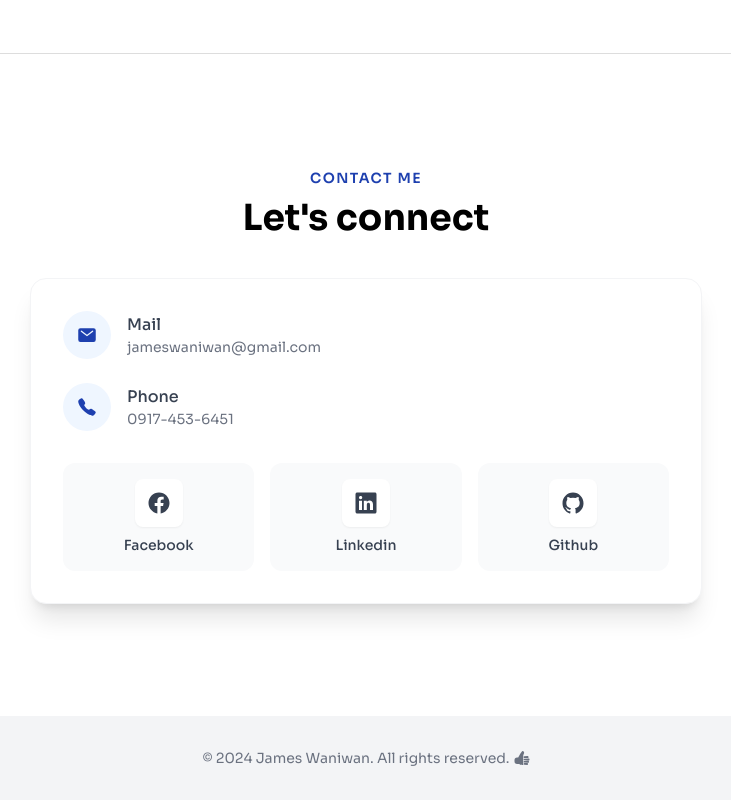
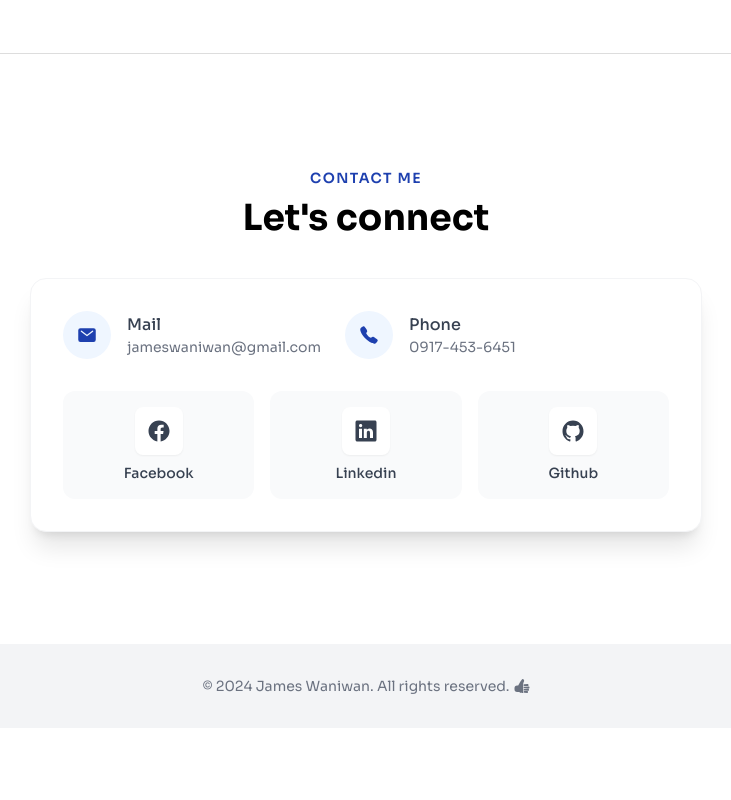
Before and after one commit to jcWani/portfolio, a React (Vite) app: page / in a window 1280 px wide. Shown: the part 5723-6523 px from the top of the page, without its empty margins (274-1005 px from the left). After the commit the page ends 6451 px from the top, so only its background shows below. Built offline with nearby package versions, Linux system fonts and the light colour scheme.

Commit message:
Update contact

```diff
--- a/src/sections/Contact.jsx
+++ b/src/sections/Contact.jsx
@@ -23,7 +23,7 @@
           <div className="relative rounded-2xl border border-gray-100 bg-white p-4 shadow-xl sm:p-8 dark:border-[#112240]/90 dark:bg-[#112240]">
             <div className="grid items-center gap-8">
               {/* Main Contact */}
-              <div className="flex flex-col gap-6 min-[520px]:flex-row">
+              <div className="min-[520px]:flex-row flex flex-col gap-6">
                 {contacts.map((contact) => (
                   <a
                     key={contact.link}
--- a/tailwind.config.js
+++ b/tailwind.config.js
@@ -32,10 +32,6 @@
         "8xl": "88rem",
         xxs: "10rem",
       },
-
-      screens: {
-        xs: "22rem",
-      },
     },
   },
   plugins: [],
```
